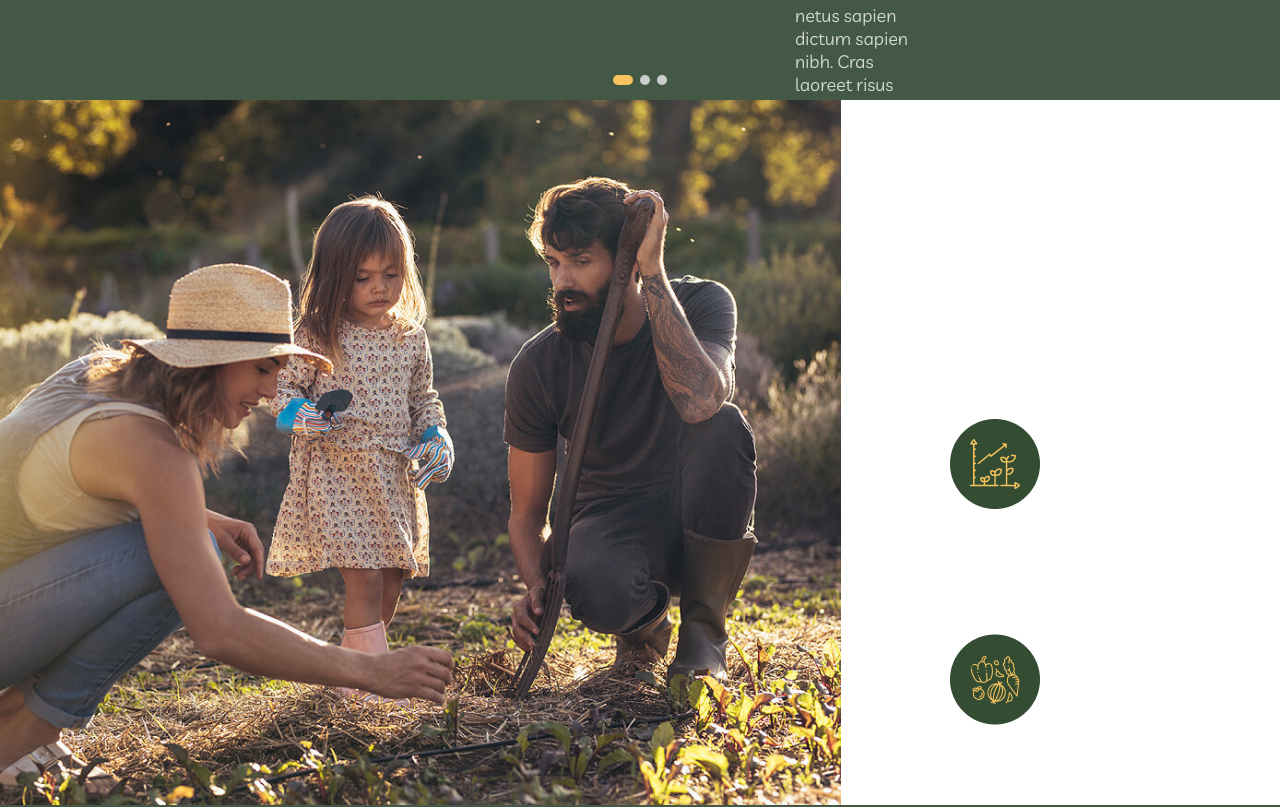
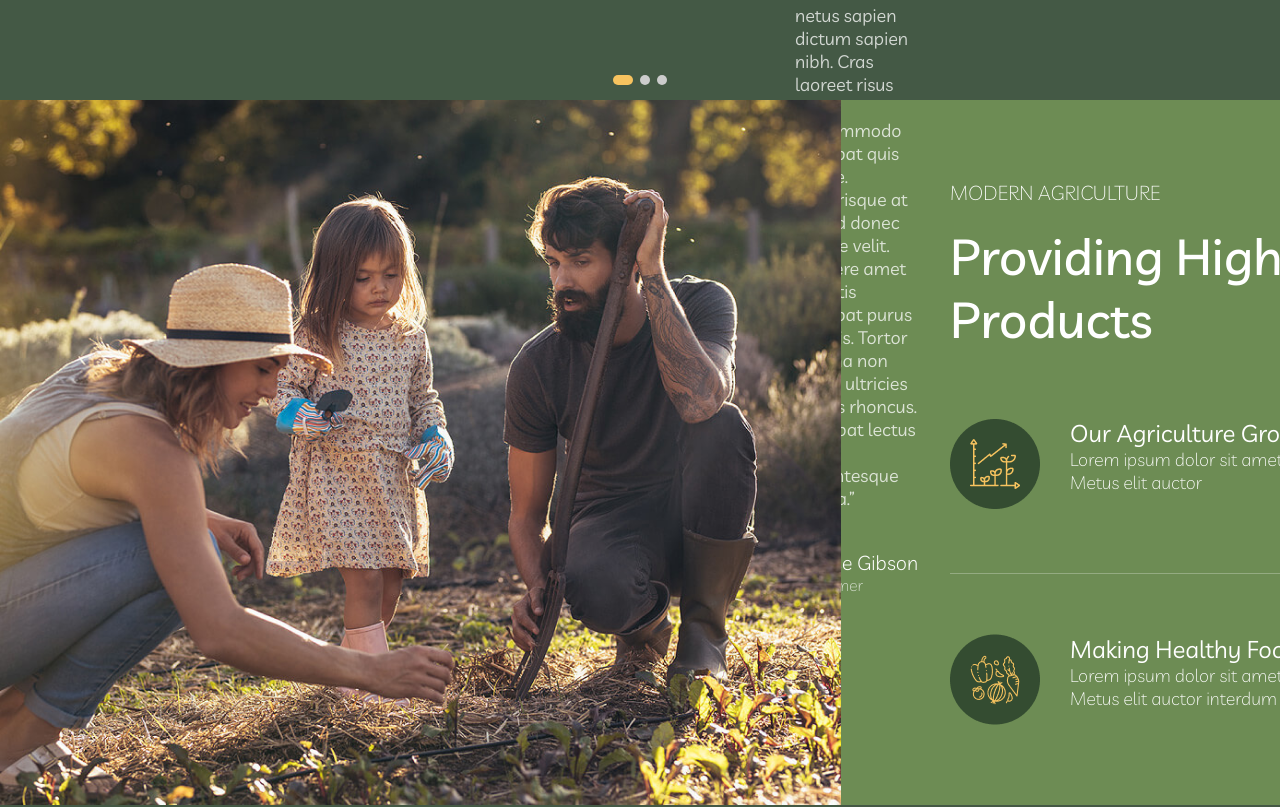
Before and after one commit to Zalupnik/SITE-MY, a plain HTML site: page second.html in a window 1280 px wide. Shown: the part 833-1640 px from the top of the page. Drawn offline with Linux system fonts and the light colour scheme.

Commit message:
конвертация фото

```diff
--- a/style.css
+++ b/style.css
@@ -592,7 +592,7 @@ footer .link {
 }
 
 #agri {
-    background-image: url("assets/Group\ 2.webp");
+    background-image: url("assets/Group-2.webp");
     background-size: cover;
     background-repeat: no-repeat;
     width: 100%;
```
